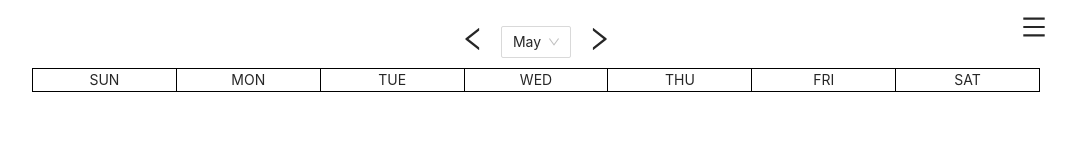
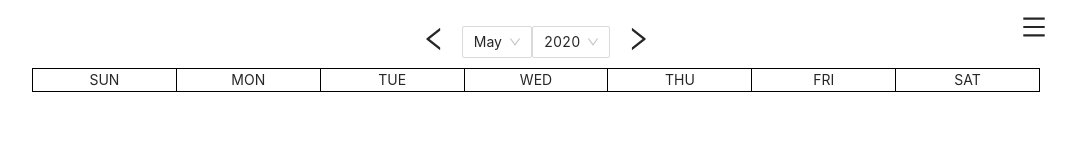
Before and after one commit to conmart/dayta, a React (Create React App) app: page /calendar in a window 1280 px wide. Shown: the top 160 px of the page, without its empty margins (104-1180 px from the left). Built offline with nearby package versions, Linux system fonts and the light colour scheme.

Commit message:
working year selection

```diff
--- a/src/components/calendar/calendarHeader.jsx
+++ b/src/components/calendar/calendarHeader.jsx
@@ -2,23 +2,30 @@ import React from 'react';
 import { LeftOutlined, RightOutlined } from '@ant-design/icons';
 import { Select } from 'antd';
 
-import { months } from './utils'
+import { months, years } from './utils'
 
 import styles from './calendar.module.css';
 
 const { Option } = Select;
 
-const CalendarHeader = ({ selectedDate, setMonth }) => {
+const CalendarHeader = ({ selectedDate, setMonth, setYear }) => {
   const currentMonth = selectedDate.month();
 
   return (
     <div className={styles.titleContainer}>
       <LeftOutlined onClick={() => setMonth(currentMonth - 1)} />
       <div className="pageTitle">
-        <Select value={selectedDate.month()} onChange={setMonth}>
+        <Select value={currentMonth} onChange={setMonth}>
           {months.map((month, index) => (
             <Option value={index} key={month}>
               {month}
+            </Option>
+          ))}
+        </Select>
+        <Select value={selectedDate.year()} onChange={setYear}>
+          {years.map((year) => (
+            <Option value={year} key={year}>
+              {year}
             </Option>
           ))}
         </Select>
--- a/src/components/calendar/index.jsx
+++ b/src/components/calendar/index.jsx
@@ -14,9 +14,19 @@ const Calendar = () => {
     dispatch({ type: 'NEW_DATE', selectedDate: updatedDate });
   };
 
+  const setYear = (e) => {
+    const updatedDate = selectedDate.clone();
+    updatedDate.year(e);
+    dispatch({ type: 'NEW_DATE', selectedDate: updatedDate });
+  };
+
   return (
     <Fragment>
-      <CalendarHeader selectedDate={selectedDate} setMonth={setMonth} />
+      <CalendarHeader
+        selectedDate={selectedDate}
+        setMonth={setMonth}
+        setYear={setYear}
+      />
       <Days />
     </Fragment>
   );
--- a/src/components/calendar/utils.js
+++ b/src/components/calendar/utils.js
@@ -12,3 +12,5 @@ export const months = [
   'November',
   'December',
 ];
+
+export const years = [...Array(200).keys()].map((year) => year + 1900);
```
